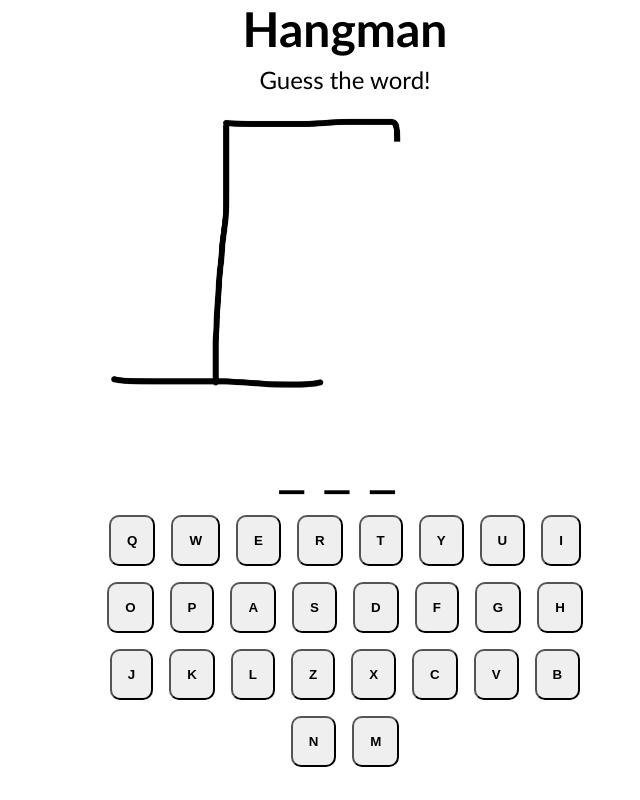
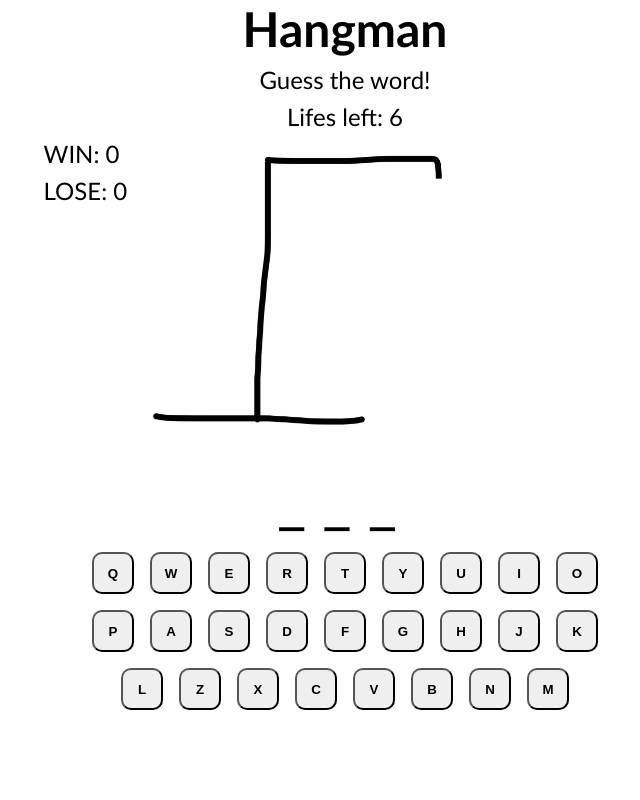
Before and after one commit to konoto1/react-hangman, a React (Vite) app: page / in a window 1280 px wide. Shown: the whole page, without its empty margins (295-935 px from the left). Built offline with nearby package versions, Linux system fonts and the light colour scheme.

Commit message:
updated README, and life count

```diff
--- a/src/App.jsx
+++ b/src/App.jsx
@@ -1,5 +1,5 @@
 
-import  hangman  from '../public/hangman.webp';
+
 import { Alphabet } from './data/components/Alphabet.jsx';
 import { words } from './data/words.js';
 
@@ -13,11 +13,10 @@ function App() {
 
   return (
     <>
-    <div className='main'>
-      <h1>Hangman</h1>
-      <p>Guess the word!</p>
-      <div className='game'>
-        <img src={hangman} alt="" />
+      <div className='main'>
+        <h1>Hangman</h1>
+        <p>Guess the word!</p>
+        <div className='game'>
           <Alphabet word={word} actWord={actWord}/>
         </div>
       </div>
--- a/src/data/components/Alphabet.jsx
+++ b/src/data/components/Alphabet.jsx
@@ -1,7 +1,11 @@
 import {useState } from "react";
+import  hangman  from '../../../public/hangman.webp';
 
 export function Alphabet(params) {
     const {word, actWord} = params;
+    const [win, setWin] = useState(0);
+    const [lose, setLose] = useState(0);
+    const [lifes, setLifes] = useState(6);
     const [guess, setGuess] = useState(word);
     const keyboard = "QWERTYUIOPASDFGHJKLZXCVBNM".split('');
     const btn = keyboard.map(symbol => <button style={{}} disabled={false} onClick={e => checkLetter(e)} key={symbol}>{symbol}</button>);
@@ -22,11 +26,20 @@ export function Alphabet(params) {
                 e.target.style.backgroundColor = 'lightGreen';
         }  else {
                 e.target.style.backgroundColor = '#f27878';
+                setLifes(prev => prev - 1);
         }
     }
 
     return   (
         <>
+        <p>Lifes left: {lifes}</p>
+        <div className='hanger'>
+          <div>
+            <p>WIN: {win}</p>
+            <p>LOSE: {lose}</p>
+          </div>
+          <img src={hangman} alt="" />
+        </div>
         <p className='word'>{guess}</p>
         <div className='keyboard'>
             {btn}
--- a/src/index.css
+++ b/src/index.css
@@ -44,6 +44,10 @@ img {
   justify-content: center;
 }
 
+.hanger {
+  display: flex;
+}
+
 .keyboard {
   width: 40%;
   display: flex;
@@ -54,7 +58,8 @@ img {
 }
 
 .keyboard > button {
-  padding: 1rem;
+  width: 42px;
+  height: 42px;
   border-radius: 10px;
   cursor: pointer;
   font-weight: 600;
```
Also changed, not shown: 1 other file (tests, documents, lock files or other folders).
